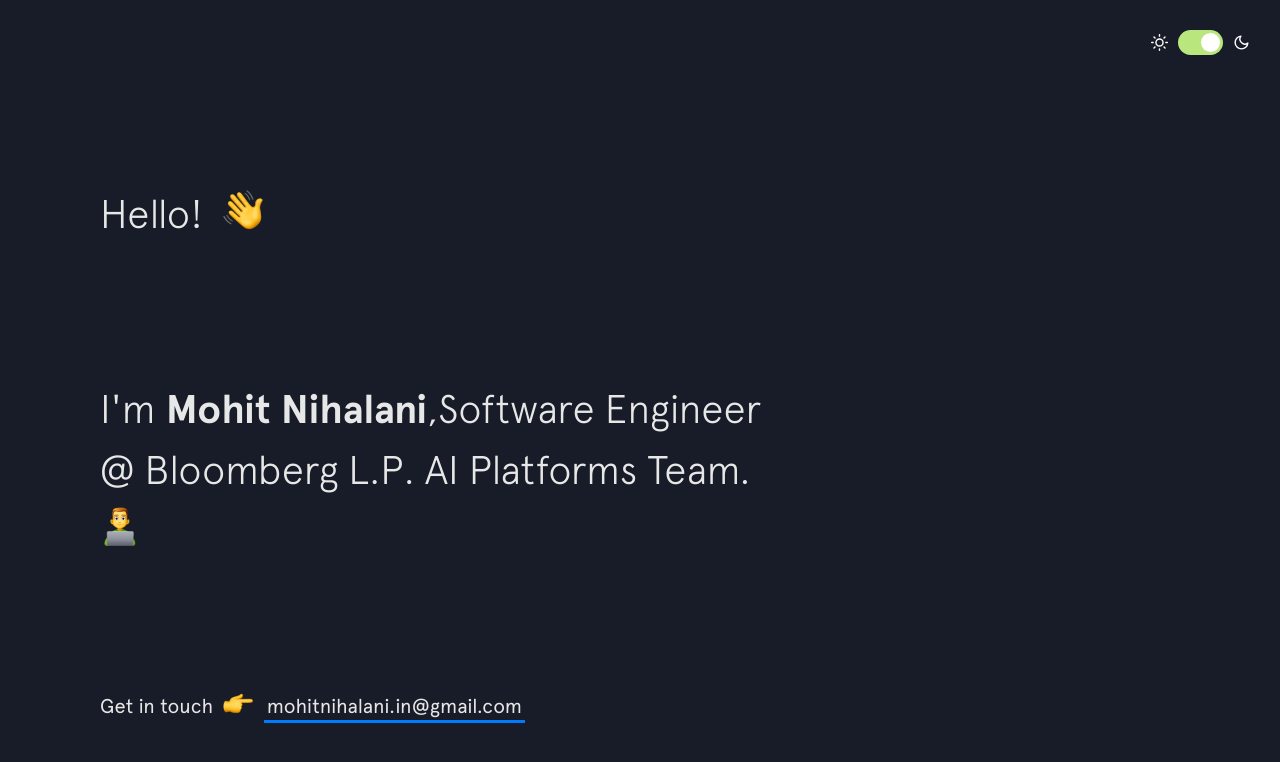
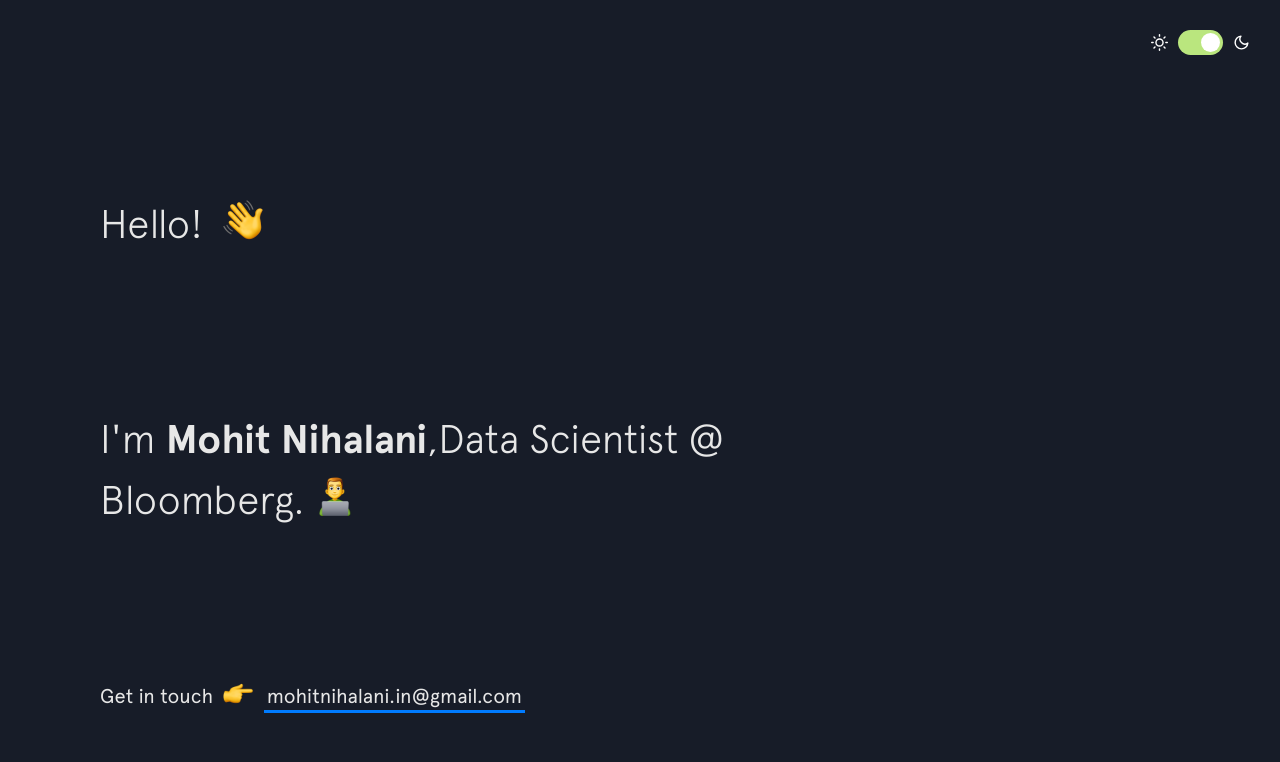
Before and after one commit to mohitnihalani/mohitnihalani.github.io, a Jekyll site: the page built from index.html, in a window 1280 px wide and 900 px high. Shown: the top 762 px of the window. Built offline with Jekyll 4.4.1, drawn with Linux system fonts in a browser that asks for light colours; nearby versions of some CDN libraries.

Commit message:
Update Introduction

```diff
--- a/_includes/intro.html
+++ b/_includes/intro.html
@@ -4,7 +4,7 @@
   </h1>
 
   <h2 class="intro__tagline">I'm
-    <span class="name">{{site.name}}</span>,Software Engineer @ Bloomberg L.P. AI Platforms Team.
+    <span class="name">{{site.name}}</span>,Data Scientist @ Bloomberg.
      <span class="emoji technologist"></span>
   </h2>
 
```
